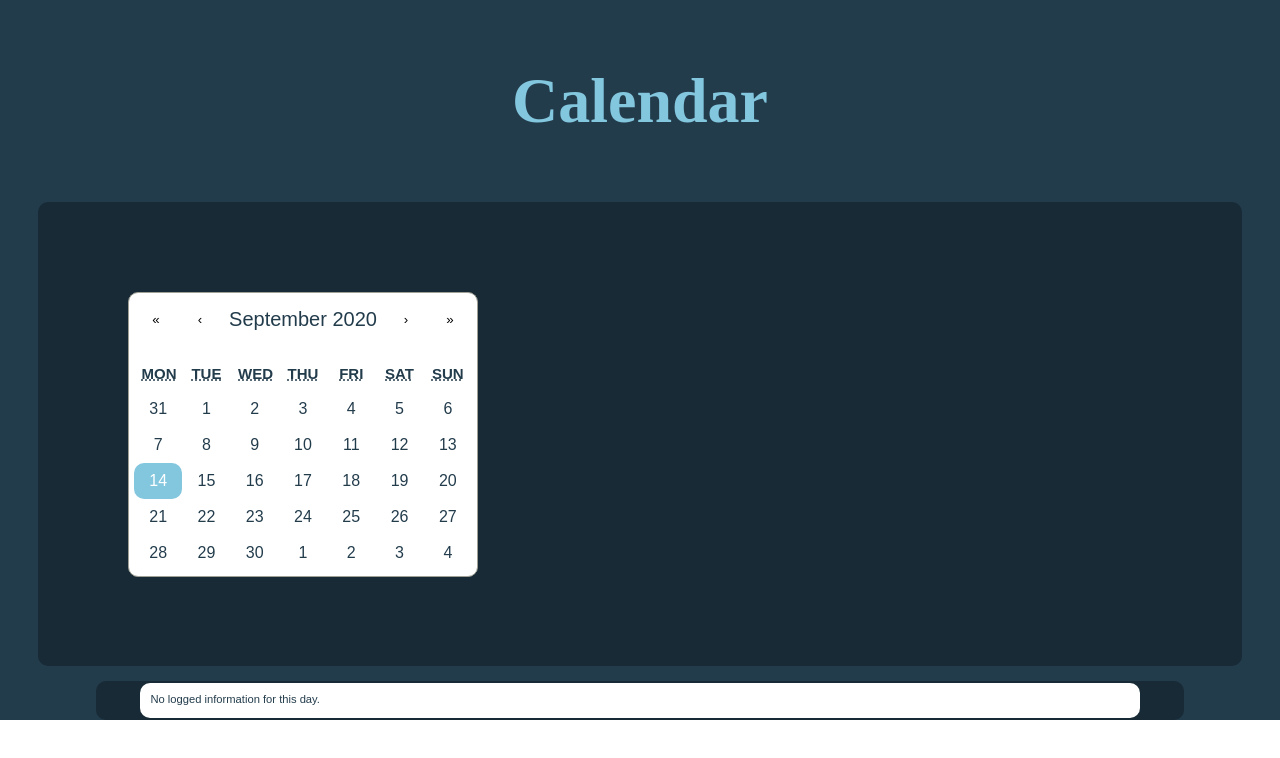
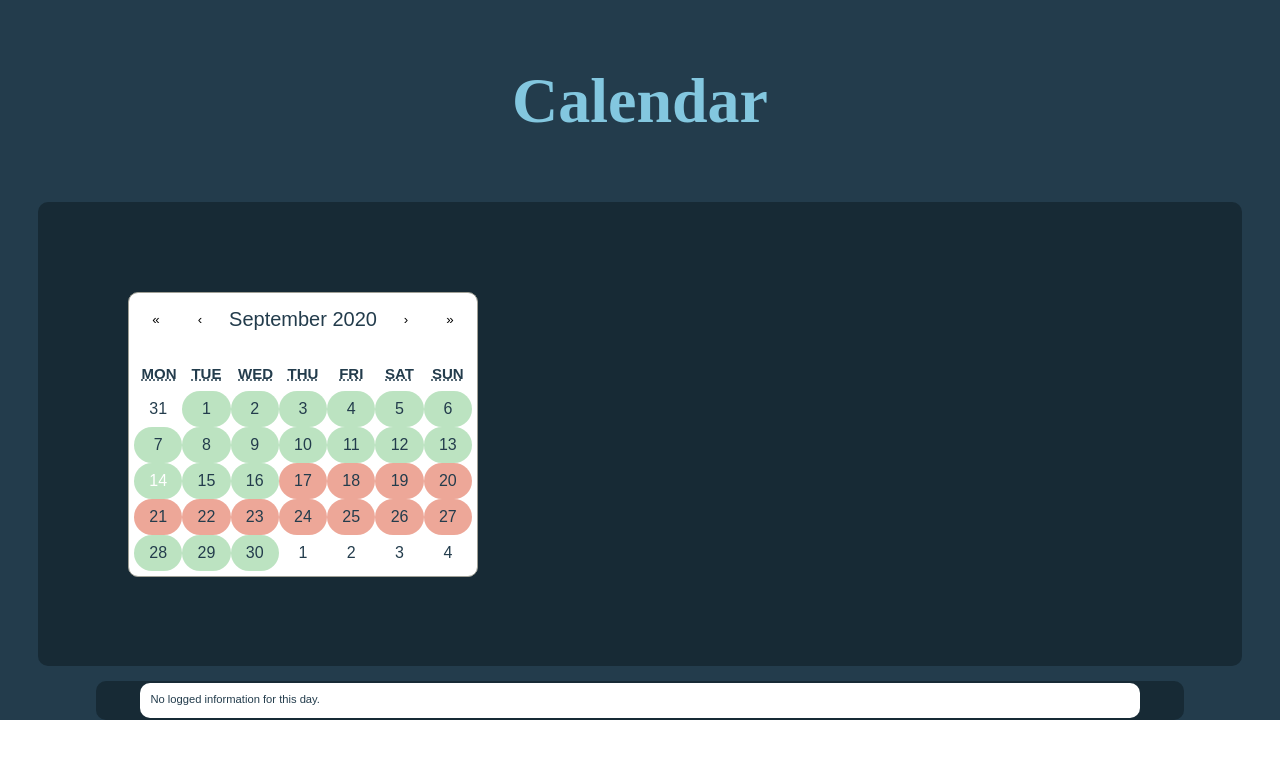
Before and after one commit to st0nebraker/birth-control-tech-FE, a React (Create React App) app: page /calendar in a window 1280 px wide. Shown: the top 758 px of the page. Built offline with nearby package versions, Linux system fonts and the light colour scheme; no server answers; a web font is replaced by a local one.

Commit message:
past days in calendar highlight high & low risk days

```diff
--- a/package.json
+++ b/package.json
@@ -13,11 +13,13 @@
     "@types/react-router-dom": "^5.1.5",
     "@types/testing-library__dom": "^7.0.1",
     "cors": "^2.8.5",
+    "moment": "^2.28.0",
     "multiselect-react-dropdown": "^1.5.7",
     "node-sass": "^4.14.1",
     "react": "^16.13.1",
     "react-calendar": "^3.1.0",
     "react-dom": "^16.13.1",
+    "react-moment": "^0.9.7",
     "react-multi-select-component": "^3.0.2",
     "react-responsive-carousel": "^3.2.9",
     "react-router-dom": "^5.2.0",
--- a/src/Calendar/Calendar.scss
+++ b/src/Calendar/Calendar.scss
@@ -53,4 +53,14 @@
   .react-calendar__month-view__days__day {
     font-size: 16px;
   }
+
+	.red-risk {
+		background: #eda798;
+		border-radius: 50px;
+	}
+
+	.green-risk {
+		background: #bce3c1;
+		border-radius: 50px;
+	}
 }
--- a/src/Calendar/Calendar.tsx
+++ b/src/Calendar/Calendar.tsx
@@ -1,9 +1,11 @@
-import React, {useState} from 'react';
+import React, {useState, useEffect} from 'react';
 import DayInfo from './DayInfo'
 import Calendar from 'react-calendar';
 import { Days } from '../App/App';
 import './Calendar.scss';
 import 'react-calendar/dist/Calendar.css'
+import moment from 'moment';
+// import { markTimeline } from 'console';
 
 export interface CalendarProps {
 	userDays: Days[];
@@ -12,6 +14,16 @@ export interface CalendarProps {
 const CalendarPage: React.SFC<CalendarProps> = ({ userDays }) => {
 	const [ givenDate, setDate ] = useState<Date>(new Date());
 	const [ dayForDetails, setDayForDetails ] = useState<Days>();
+	const [ highRisk, setHighRisk ] = useState<Days[]>();
+	const [ lowRisk, setLowRisk ] = useState<Days[]>();
+
+	useEffect(() => { parseRiskDays() }, [ userDays ])
+	// useEffect(() => { parseRiskDays() }, [])
+
+	const parseRiskDays = () => {
+		setHighRisk(userDays.filter(day => day.highRisk));
+		setLowRisk(userDays.filter(day => !day.highRisk));
+	}
 
 	const clickedDayInfo = (e: any) => {
 		const dd = String(e.getDate()).padStart(2, '0');
@@ -28,7 +40,16 @@ const CalendarPage: React.SFC<CalendarProps> = ({ userDays }) => {
       <Calendar
           onClickDay={(e) => clickedDayInfo(e)}
           value={givenDate}
-          className='react-calendar'
+					className='react-calendeda798ar'
+					tileClassName={({ date, view }) => {
+						if (highRisk && highRisk.find(x => x.Date === moment(date).format("MM/DD/YYYY"))) {
+							return 'red-risk';
+						} else if (lowRisk && lowRisk.find(x => x.Date === moment(date).format("MM/DD/YYYY"))) {
+							return 'green-risk';
+						} else {
+							return 'react-calendar'
+						}
+					}}
         />
      </section>
 			<DayInfo
--- a/src/Calendar/DayInfo.tsx
+++ b/src/Calendar/DayInfo.tsx
@@ -13,7 +13,6 @@ const DayInfo: React.SFC<DayInfoProps> = (props) => {
 
   return(
 		<section className='day-info-container'>
-			{console.log(foundDate)}
 			 {foundDate && foundDate.highRisk &&
 					<div className='day-info'>
 						<div className='date-head'>{foundDate.Date}</div>
```
Also changed, not shown: 1 other file (tests, documents, lock files or other folders).
